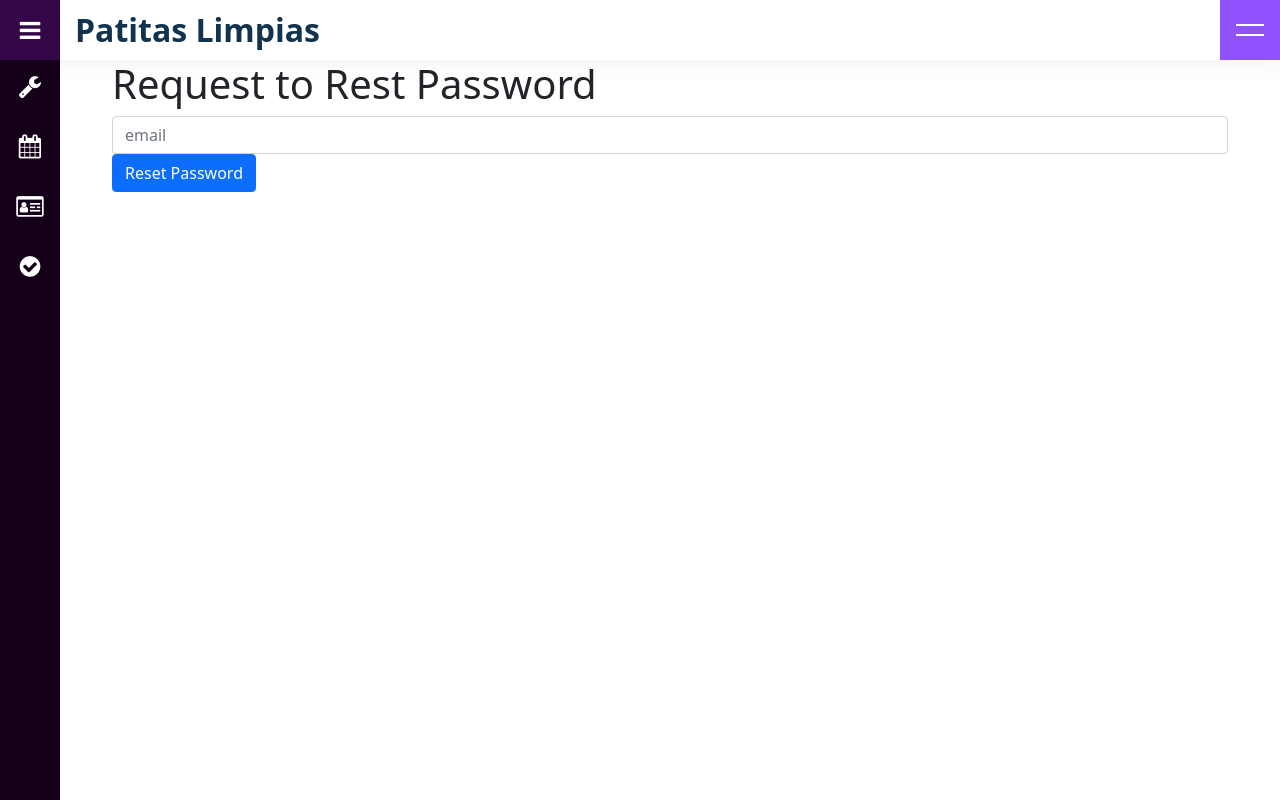
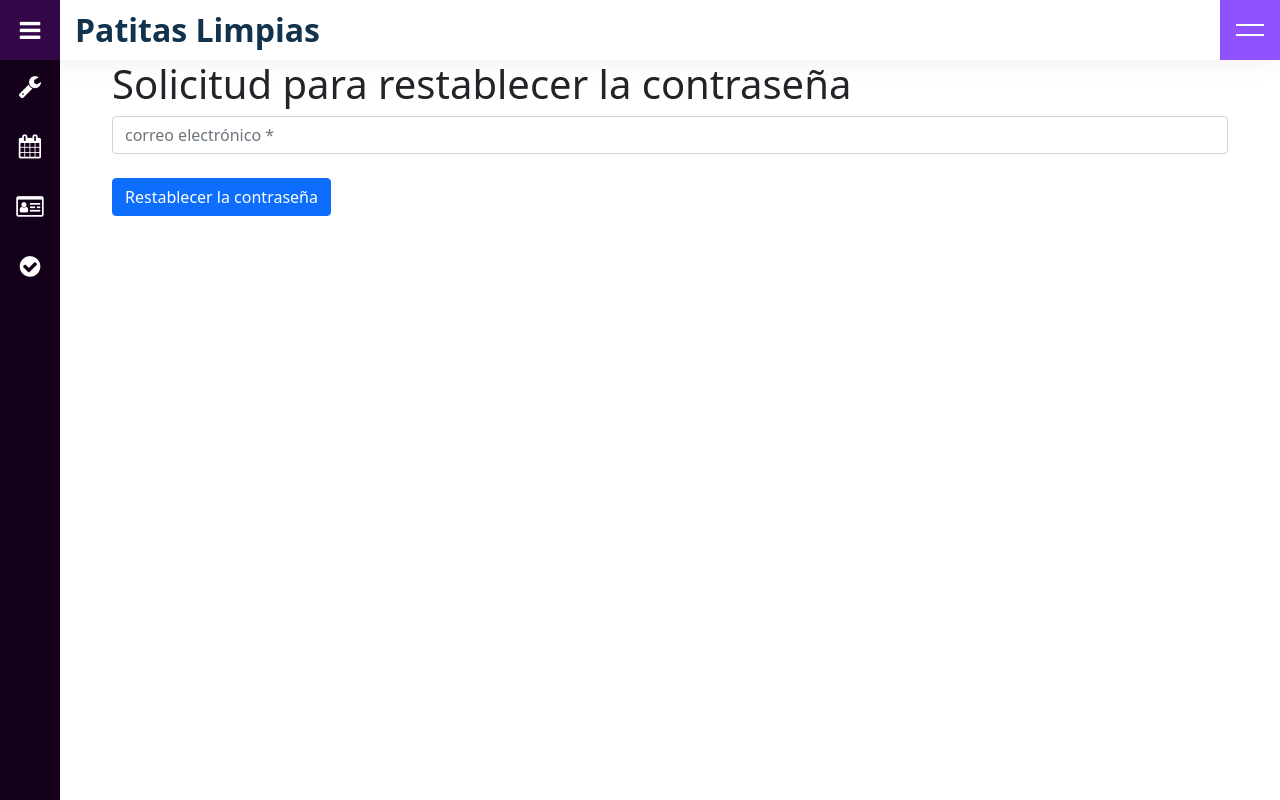
Before and after one commit to pharaoht/appointment-scheduler, a React (Create React App) app in the folder frontend/: page /rest_password in a window 1280 px wide. Built offline with nearby package versions, Linux system fonts and the light colour scheme.

Commit message:
admin changes

```diff
--- a/frontend/src/containers/Activate.jsx
+++ b/frontend/src/containers/Activate.jsx
@@ -20,12 +20,12 @@ const Activate = ({ verify, match }) => {
     return (
         <div className="container">
             <div className="d-flex flex-column justify-content-center align-items-center">
-                <h1>Verify your account:</h1>
+                <h1>Verificar Cuenta:</h1>
                 <button
                     onClick={verify_account}
                     type="button"
                     className="btn btn-primary"
-                >Verify</button>
+                >Verificar</button>
 
             </div>
         </div>
--- a/frontend/src/containers/ResetPassword.jsx
+++ b/frontend/src/containers/ResetPassword.jsx
@@ -27,20 +27,21 @@ const ResetPassword = ({ reset_password }) => {
     return (
         <>
             <div className='container mt-5'>
-                <h1>Request to Rest Password</h1>
+                <h1>Solicitud para restablecer la contraseña</h1>
                 <form onSubmit={e => onSubmit(e)}>
                     <div className='form-group'>
                         <input
                             className='form-control'
                             type='email'
-                            placeholder='email'
+                            placeholder='correo electrónico *'
                             name='email'
                             value={email}
                             onChange={e => onChange(e)}
                             required
                         />
                     </div>
-                    <button className='btn btn-primary' type='submit'>Reset Password</button>
+                    <br></br>
+                    <button className='btn btn-primary' type='submit'>Restablecer la contraseña</button>
                 </form>
             </div>
         </>
--- a/frontend/src/containers/ResetPasswordConfirm.jsx
+++ b/frontend/src/containers/ResetPasswordConfirm.jsx
@@ -16,11 +16,17 @@ const ResetPasswordConfirm = ({ match, reset_password_confirm }) => {
 
     const onSubmit = e => {
         e.preventDefault()
-        const uid = match.params.uid;
-        const token = match.params.token;
+        if (new_password !== re_new_password) {
+            alert("Tu contraseña debe coincidir")
 
-        reset_password_confirm(uid, token, new_password, re_new_password)
-        setRequestSent(true)
+        } else {
+            const uid = match.params.uid;
+            const token = match.params.token;
+            reset_password_confirm(uid, token, new_password, re_new_password)
+            alert("Se le envió un correo electrónico")
+            setRequestSent(true)
+
+        }
 
     }
 
@@ -32,13 +38,13 @@ const ResetPasswordConfirm = ({ match, reset_password_confirm }) => {
         <>
             <div className='container mt-5'>
 
-                <h1>Reset Password Confirmation</h1>
+                <h1>Confirmación de restablecimiento de contraseña</h1>
                 <form onSubmit={e => onSubmit(e)}>
                     <div className='form-group'>
                         <input
                             className='form-control'
                             type='password'
-                            placeholder='New Password'
+                            placeholder='Nueva contraseña *'
                             name='new_password'
                             value={new_password}
                             onChange={e => onChange(e)}
@@ -50,7 +56,7 @@ const ResetPasswordConfirm = ({ match, reset_password_confirm }) => {
                         <input
                             className='form-control'
                             type='password'
-                            placeholder='Confirm New Password'
+                            placeholder='confirmar nueva contraseña *'
                             name='re_new_password'
                             value={re_new_password}
                             onChange={e => onChange(e)}
@@ -58,7 +64,7 @@ const ResetPasswordConfirm = ({ match, reset_password_confirm }) => {
                             required
                         />
                     </div>
-                    <button className='btn btn-primary' type='submit'>Reset Password</button>
+                    <button className='btn btn-primary' type='submit'>Restablecer la contraseña</button>
                 </form>
 
             </div>
```
